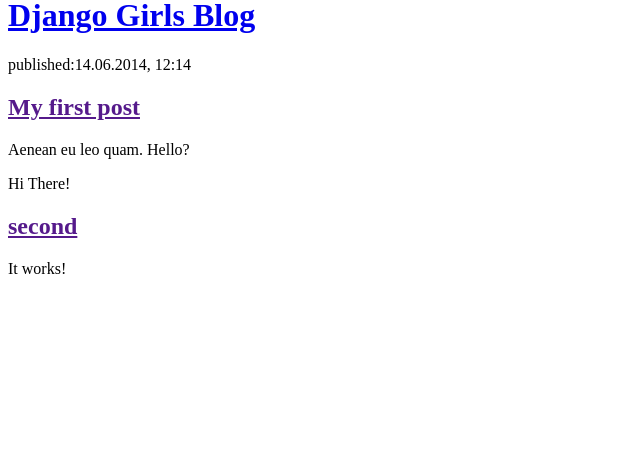
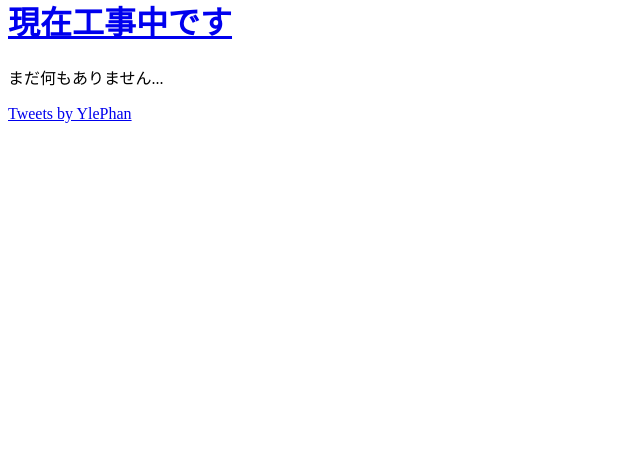
Before and after one commit to anko191/Ark, a Django app: page / in a window 1280 px wide. Shown: the part 332-800 px from the top of the page, without its empty margins (0-640 px from the left). Run offline with Django 3.2, Linux system fonts and the light colour scheme; some libraries are stand-ins or nearby versions.

Commit message:
6/15/19:41

```diff
--- a/blog/templates/blog/post_list.html
+++ b/blog/templates/blog/post_list.html
@@ -1,24 +1,20 @@
 <html>
   <head>
-    <title>Ola's blog</title>
+    <title>現在工事中</title>
   </head>
   <body>
     <div>
       <a href="https://atcoder.jp/users/NoKnowledgeGG" target="_blank" title="NoKnowledgeGG"><img src="https://atcoder-badges.now.sh/api/atcoder/NoKnowledgeGG" /></a>
     </div>
     <div>
-      <h1><a href = "/">Django Girls Blog</a></h1>
+      <h1><a href = "/">現在工事中です</a></h1>
     </div>
     <div>
-      <p>published:14.06.2014, 12:14</p>
-      <h2><a href="">My first post</a></h2>
-      <p>Aenean eu leo quam. Hello?</p>
+      <p>まだ何もありません...</p>
     </div>
 
     <div>
-    <p>Hi There!</p>
-    <h2><a href="">second</a></h2>
-    <p>It works!</p>
+      <a class="twitter-timeline" data-width="220" data-height="500" data-theme="dark" href="https://twitter.com/YlePhan?ref_src=twsrc%5Etfw">Tweets by YlePhan</a> <script async src="https://platform.twitter.com/widgets.js" charset="utf-8"></script>
     </div>
   </body>
 </html>
```
